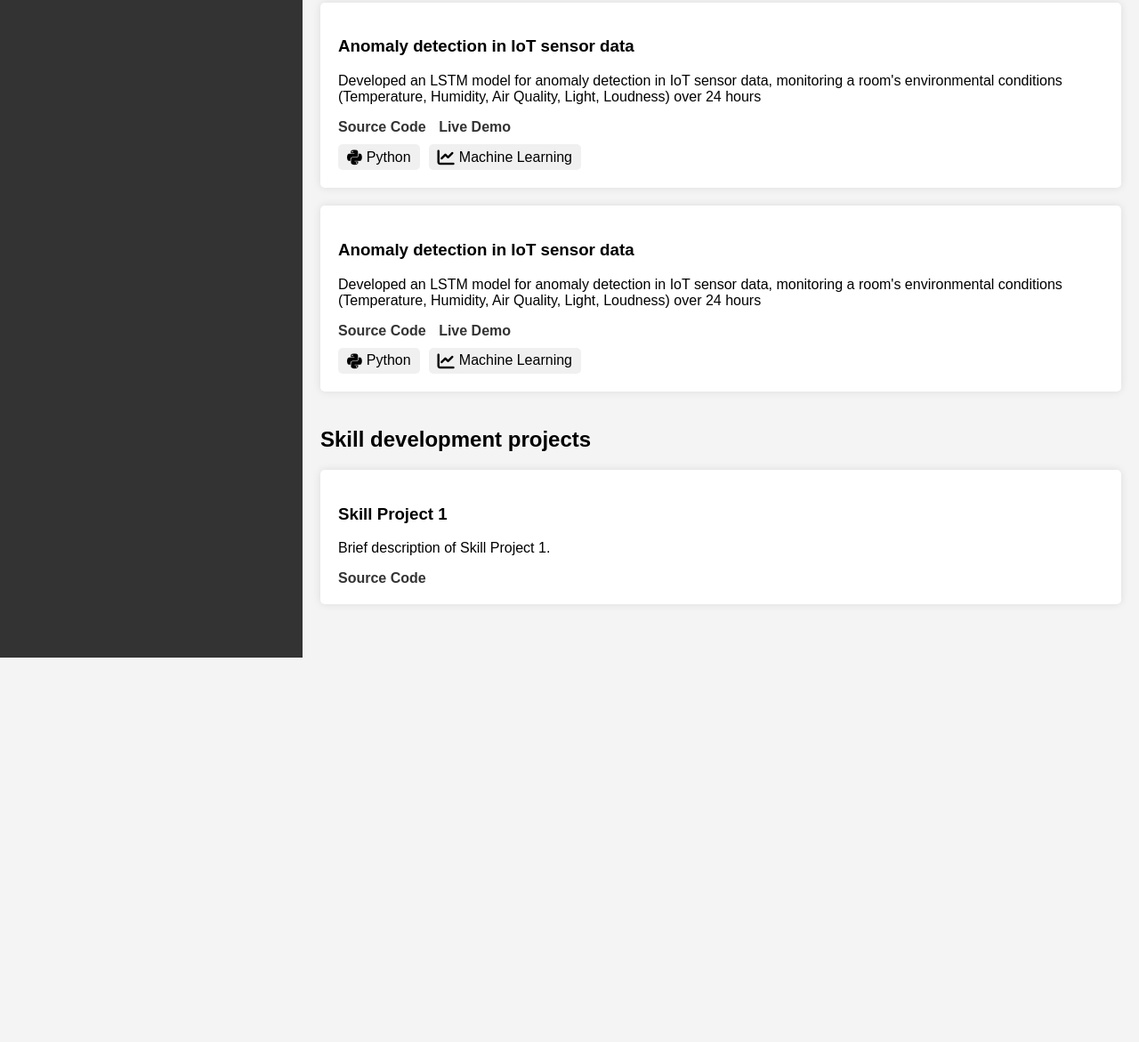
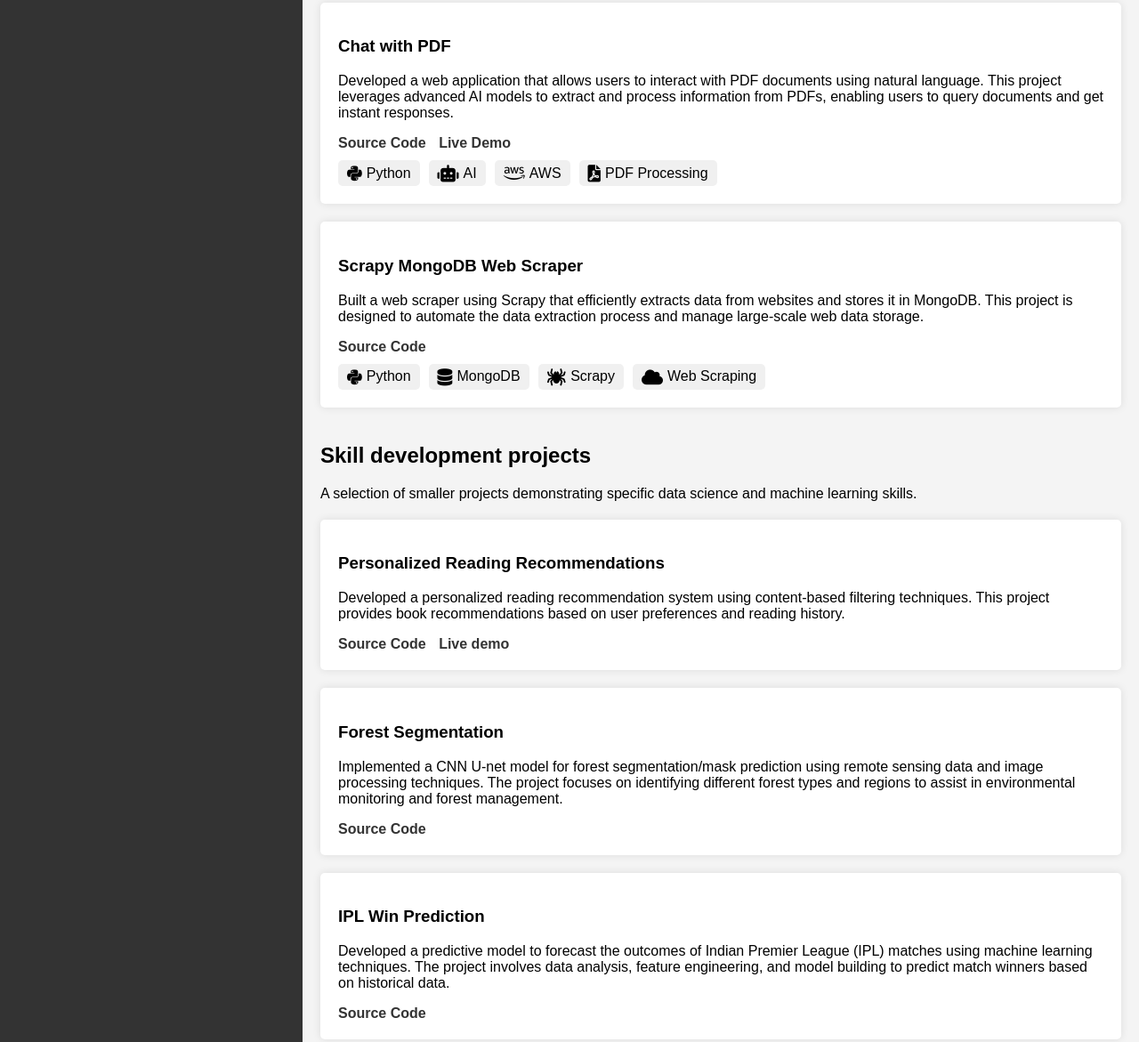
Before and after one commit to ACSE-vg822/ACSE-vg822.github.io, a plain HTML site: page index.html in a window 1280 px wide. Shown: the part 314-1485 px from the top of the page at 89% size. Before the commit the page ends 1053 px from the top, so only its background shows below. Drawn offline with Linux system fonts and the light colour scheme.

Commit message:
Update index.html

```diff
--- a/index.html
+++ b/index.html
@@ -36,60 +36,79 @@
                     <!-- <img src="path/to/project1/image.jpg" alt="Project 1 Screenshot"> -->
                     <p>Developed an LSTM model for anomaly detection in IoT sensor data,
                         monitoring a room's environmental conditions
-                        (Temperature, Humidity, Air Quality, Light, Loudness) over 24 hours</p>
+                        (Temperature, Humidity, Air Quality, Light, Loudness) over 24 hours.</p>
                     <a href="https://github.com/ACSE-vg822/IoT-sensor-data-anomaly-detection" target="_blank">Source Code</a>
                     <a href="https://iot-sensor-data-anomaly-detection-zqbd3yzrtsnnhnwhbm4bcs.streamlit.app/" target="_blank">Live Demo</a>
+
                     <!-- Add icons for tools/technologies used -->
                     <div class="project-icons">
                         <span><i class="fab fa-python"></i> Python</span>
                         <span><i class="fas fa-chart-line"></i> Machine Learning</span>
-                        <!-- Use images if specific icons are not available in Font Awesome
-                        <span><img src="path/to/custom-icon.png" alt="Custom Icon"> Custom Tool</span> -->
                     </div>
                 </div>
                 <div class="project">
-                    <h3>Anomaly detection in IoT sensor data</h3>
-                    <!-- <img src="path/to/project1/image.jpg" alt="Project 1 Screenshot"> -->
-                    <p>Developed an LSTM model for anomaly detection in IoT sensor data,
-                        monitoring a room's environmental conditions
-                        (Temperature, Humidity, Air Quality, Light, Loudness) over 24 hours</p>
-                    <a href="https://github.com/ACSE-vg822/IoT-sensor-data-anomaly-detection" target="_blank">Source Code</a>
-                    <a href="https://iot-sensor-data-anomaly-detection-zqbd3yzrtsnnhnwhbm4bcs.streamlit.app/" target="_blank">Live Demo</a>
+                    <h3>Chat with PDF</h3>
+                    <!-- <img src="path/to/chat-with-pdf/image.jpg" alt="Chat with PDF Screenshot"> -->
+                    <p>Developed a web application that allows users to interact with PDF documents using natural language.
+                       This project leverages advanced AI models to extract and process information from PDFs, enabling
+                       users to query documents and get instant responses.</p>
+                    <a href="https://github.com/ACSE-vg822/Chat-with-PDF" target="_blank">Source Code</a>
+                    <a href="https://chat-with-pdf-kdsfogmlbubptprgjgajyw.streamlit.app/" target="_blank">Live Demo</a>
+
                     <!-- Add icons for tools/technologies used -->
                     <div class="project-icons">
                         <span><i class="fab fa-python"></i> Python</span>
-                        <span><i class="fas fa-chart-line"></i> Machine Learning</span>
-                        <!-- Use images if specific icons are not available in Font Awesome
-                        <span><img src="path/to/custom-icon.png" alt="Custom Icon"> Custom Tool</span> -->
+                        <span><i class="fas fa-robot"></i> AI</span>
+                        <span><i class="fab fa-aws"></i> AWS</span>
+                        <span><i class="fas fa-file-pdf"></i> PDF Processing</span>
                     </div>
                 </div>
+
                 <div class="project">
-                    <h3>Anomaly detection in IoT sensor data</h3>
-                    <!-- <img src="path/to/project1/image.jpg" alt="Project 1 Screenshot"> -->
-                    <p>Developed an LSTM model for anomaly detection in IoT sensor data,
-                        monitoring a room's environmental conditions
-                        (Temperature, Humidity, Air Quality, Light, Loudness) over 24 hours</p>
-                    <a href="https://github.com/ACSE-vg822/IoT-sensor-data-anomaly-detection" target="_blank">Source Code</a>
-                    <a href="https://iot-sensor-data-anomaly-detection-zqbd3yzrtsnnhnwhbm4bcs.streamlit.app/" target="_blank">Live Demo</a>
+                    <h3>Scrapy MongoDB Web Scraper</h3>
+                    <!-- <img src="path/to/scrapy-mongodb-scraper/image.jpg" alt="Scrapy MongoDB Web Scraper Screenshot"> -->
+                    <p>Built a web scraper using Scrapy that efficiently extracts data from websites and stores it in MongoDB.
+                       This project is designed to automate the data extraction process and manage large-scale web data storage.</p>
+                    <a href="https://github.com/ACSE-vg822/Scrapy-MongoDB-Web-Scraper" target="_blank">Source Code</a>
+
                     <!-- Add icons for tools/technologies used -->
                     <div class="project-icons">
                         <span><i class="fab fa-python"></i> Python</span>
-                        <span><i class="fas fa-chart-line"></i> Machine Learning</span>
-                        <!-- Use images if specific icons are not available in Font Awesome
-                        <span><img src="path/to/custom-icon.png" alt="Custom Icon"> Custom Tool</span> -->
+                        <span><i class="fas fa-database"></i> MongoDB</span>
+                        <span><i class="fas fa-spider"></i> Scrapy</span>
+                        <span><i class="fas fa-cloud"></i> Web Scraping</span>
+                        <!-- Add more icons as needed for other technologies used -->
                     </div>
                 </div>
+
                 <!-- Add more projects as needed -->
             </section>
 
             <!-- Skills and Development Section -->
             <section id="skills">
                 <h2>Skill development projects</h2>
+                <p>A selection of smaller projects demonstrating specific data science and machine learning skills.
+                </p>
                 <div class="skill-project">
-                    <h3>Skill Project 1</h3>
-                    <p>Brief description of Skill Project 1.</p>
-                    <a href="https://github.com/yourusername/skillproject1" target="_blank">Source Code</a>
+                    <h3>Personalized Reading Recommendations</h3>
+                    <p>Developed a personalized reading recommendation system using content-based filtering techniques.
+                       This project provides book recommendations based on user preferences and reading history.</p>
+                    <a href="https://github.com/ACSE-vg822/Personalized_Reading_Recommendations" target="_blank">Source Code</a>
+                    <a href="https://personalizedreadingrecommendations-5ceie6kslmwvvk97zqeuzk.streamlit.app/" target="_blank">Live demo</a>
                 </div>
+                <div class="skill-project">
+                    <h3>Forest Segmentation</h3>
+                    <p>Implemented a CNN U-net model for forest segmentation/mask prediction using remote sensing data and image processing techniques.
+                       The project focuses on identifying different forest types and regions to assist in environmental monitoring and forest management.</p>
+                    <a href="https://github.com/ACSE-vg822/Forest-Segmentation" target="_blank">Source Code</a>
+                </div>
+                <div class="skill-project">
+                    <h3>IPL Win Prediction</h3>
+                    <p>Developed a predictive model to forecast the outcomes of Indian Premier League (IPL) matches using machine learning techniques.
+                       The project involves data analysis, feature engineering, and model building to predict match winners based on historical data.</p>
+                    <a href="https://github.com/ACSE-vg822/IPL-Win-Prediction" target="_blank">Source Code</a>
+                </div>
+
                 <!-- Add more skill projects as needed -->
             </section>
         </div>
```
